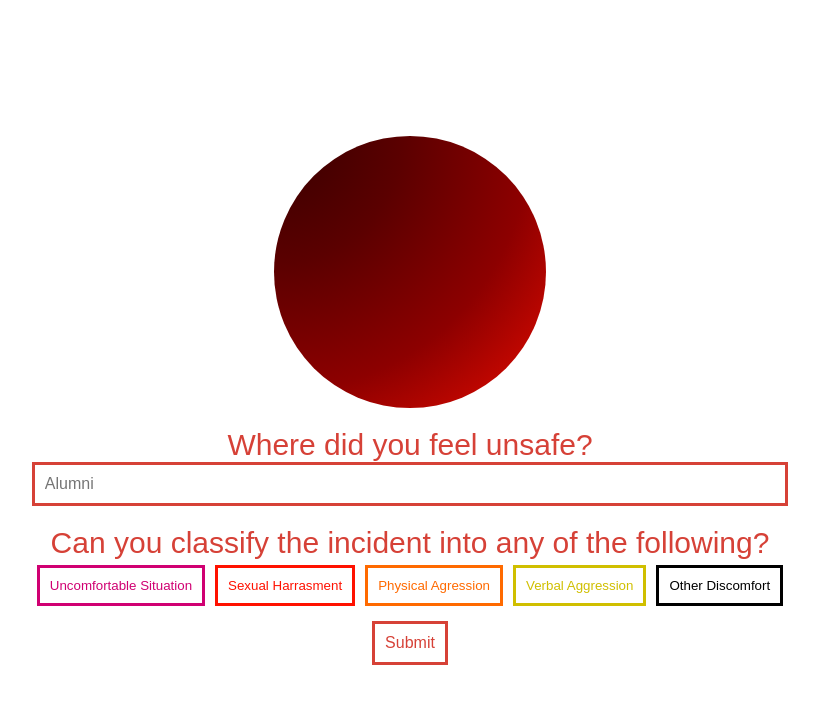
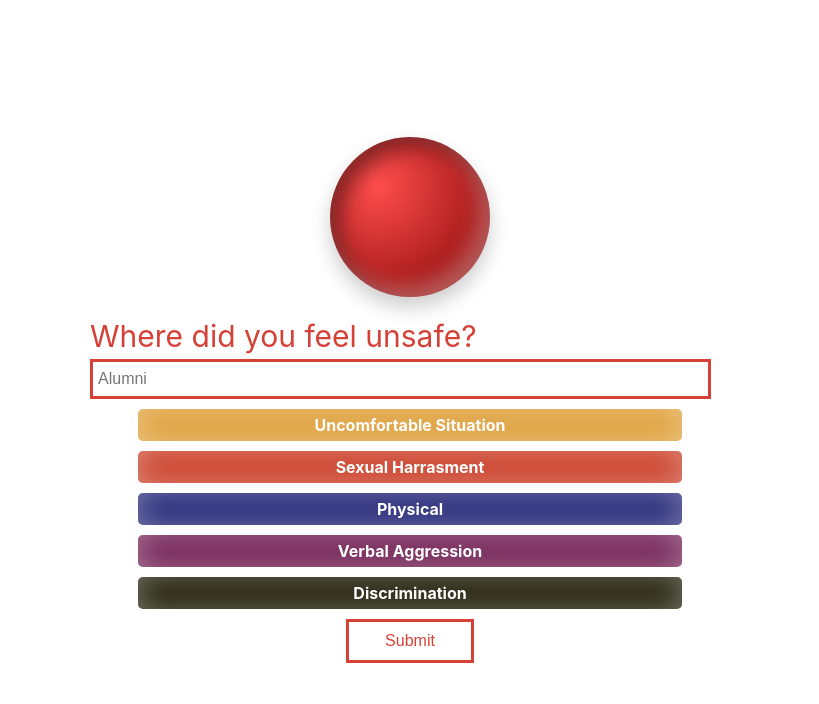
Before and after one commit to glarrainv/RedReport, a React (Vite) app in the folder client/: page / in a window 1280 px wide. Shown: the top 704 px of the page, without its empty margins (230-1049 px from the left). Built offline with nearby package versions, Linux system fonts and the light colour scheme.

Commit message:
Redesign

```diff
--- a/client/src/App.css
+++ /dev/null
@@ -1,42 +0,0 @@
-#root {
-  max-width: 1280px;
-  margin: 0 auto;
-  padding: 0.5rem;
-  text-align: center;
-}
-
-.logo {
-  height: 6em;
-  padding: 1.5em;
-  will-change: filter;
-  transition: filter 300ms;
-}
-.logo:hover {
-  filter: drop-shadow(0 0 2em #646cffaa);
-}
-.logo.react:hover {
-  filter: drop-shadow(0 0 2em #61dafbaa);
-}
-
-@keyframes logo-spin {
-  from {
-    transform: rotate(0deg);
-  }
-  to {
-    transform: rotate(360deg);
-  }
-}
-
-@media (prefers-reduced-motion: no-preference) {
-  a:nth-of-type(2) .logo {
-    animation: logo-spin infinite 20s linear;
-  }
-}
-
-.card {
-  padding: 2em;
-}
-
-.read-the-docs {
-  color: #888;
-}
--- a/client/src/Map.tsx
+++ b/client/src/Map.tsx
@@ -1,5 +1,4 @@
 import L from "leaflet";
-import "./App.css";
 import { useEffect, useRef, useState } from "react";
 import "leaflet/dist/leaflet.css";
 import { MaptilerLayer } from "@maptiler/leaflet-maptilersdk";
@@ -109,25 +108,25 @@ function ReactMap() {
       }
       var TypeColor;
       if (point.Type == 0) {
-        TypeColor = "#d00072";
+        TypeColor = "#de9e36";
         NDHalls[point.Dorm][2][0]++;
       } else if (point.Type == 1) {
-        TypeColor = "#ff1100";
+        TypeColor = "#ca3c25";
         NDHalls[point.Dorm][2][1]++;
       } else if (point.Type == 2) {
-        TypeColor = "#ff6a00";
+        TypeColor = "#701d52";
         NDHalls[point.Dorm][2][2]++;
       } else if (point.Type == 3) {
-        TypeColor = "#d0bf00";
+        TypeColor = "#212475";
         NDHalls[point.Dorm][2][3]++;
       } else if (point.Type == 4) {
-        TypeColor = "#000000";
+        TypeColor = "#1d1a05";
         NDHalls[point.Dorm][2][4]++;
       }
       L.circle(NDHalls[point.Dorm][0], {
         color: TypeColor,
         fillColor: TypeColor,
-        fillOpacity: 0.1,
+        fillOpacity: 0,
         radius: 5 * HallNum,
       }).addTo(mapRef.current!);
     });
@@ -143,11 +142,11 @@ function ReactMap() {
         .addTo(mapRef.current!)
         .bindPopup(
           `<h3>${hall}</h3>
-          <p><b>Uncomfortable situation:</b> ${NDHalls[hall][2][0]} </br>
+          <p><b>Uncomfortable Situation:</b> ${NDHalls[hall][2][0]} </br>
           <b>Sexual Harrasment:</b> ${NDHalls[hall][2][1]} </br>
           <b>Physical Agression:</b> ${NDHalls[hall][2][2]} </br>
           <b>Verbal Aggression:</b> ${NDHalls[hall][2][3]} </br>
-          <b>Other Discomfort:</b> ${NDHalls[hall][2][4]} </p>`
+          <b>Discrimination:</b> ${NDHalls[hall][2][4]} </p>`
         );
     });
   }, [Points]);
--- a/client/src/SelectHall.tsx
+++ b/client/src/SelectHall.tsx
@@ -1,5 +1,4 @@
 import { useState } from "react";
-import "./App.css";
 import React from "react";
 import { useNavigate } from "react-router-dom";
 
@@ -115,7 +114,7 @@ function App() {
   };
   return (
     <>
-      <div className="circle"></div>
+      <div className="circle largec"></div>
       <div className="autocomplete">
         <label htmlFor="report">Where did you feel unsafe?</label>
         <input
@@ -130,54 +129,52 @@ function App() {
         <div id="list" className="autocomplete-items"></div>
       </div>
       <div className="autocomplete">
-        <label htmlFor="report">
-          Can you classify the incident into any of the following?
-        </label>
-        <div id="type">
-          <button
-            className="purple"
+        <div id="type" className="col">
+          <h3
+            className="button yellow disc"
             onClick={() => {
               SetType(0);
             }}
           >
             Uncomfortable Situation
-          </button>
-          <button
-            className="red"
+          </h3>
+          <h3
+            className="button red disc"
             onClick={() => {
               SetType(1);
             }}
           >
             Sexual Harrasment
-          </button>
-          <button
-            className="orange"
+          </h3>
+          <h3
+            className="button blue disc"
             onClick={() => {
               SetType(2);
             }}
           >
-            Physical Agression
-          </button>
-          <button
-            className="yellow"
+            Physical
+          </h3>
+
+          <h3
+            className="button purple disc"
             onClick={() => {
               SetType(3);
             }}
           >
             Verbal Aggression
-          </button>
-          <button
-            className="black"
+          </h3>
+          <h3
+            className="button black disc"
             onClick={() => {
               SetType(4);
             }}
           >
-            Other Discomfort
-          </button>
+            Discrimination
+          </h3>
         </div>
       </div>
       <button
-        className="submit"
+        className="submit button"
         onClick={() => {
           addData(Hall);
         }}
--- a/client/src/index.css
+++ b/client/src/index.css
@@ -1,7 +1,11 @@
+/* Structure */
+
 :root {
   font-family: Inter, system-ui, Avenir, Helvetica, Arial, sans-serif;
   line-height: 1.5;
   font-weight: 400;
+  width: 50vw;
+  margin-left: 25vw;
   color-scheme: light dark;
   color: rgba(255, 255, 255, 0.87);
   background-color: #fff;
@@ -12,20 +16,10 @@
   -moz-osx-font-smoothing: grayscale;
 }
 
-a {
-  font-weight: 500;
-  color: #646cff;
-  text-decoration: inherit;
-}
-a:hover {
-  color: #535bf2;
-}
-
 body {
   margin: 0;
   display: flex;
   place-items: center;
-  min-width: 320px;
   min-height: 100vh;
 }
 
@@ -33,96 +27,57 @@ h1 {
   font-size: 3.2em;
   line-height: 1.1;
 }
-
-.submit {
-  border: 3px solid #d64137;
-  background-color: #fff;
-  color: #d64137;
-  padding: 10px;
-  font-size: 16px;
-  outline: hidden;
-  margin-top: 10px;
-}
-button {
-  transition: padding 0.2s linear;
-  padding: 10px;
-}
-button:hover {
-  transform-origin: center center;
-  padding: 13px;
+.col {
+  position: relative;
+  display: block;
 }
 
-.submit:hover {
-  border: 3px solid #d64137;
-  background-color: #fff;
-  color: #d64137;
-  font-size: 16px;
-  outline: hidden;
-}
+/* Auto complete */
 
-@media (prefers-color-scheme: light) {
-  :root {
-    color: #213547;
-    background-color: #ffffff;
-  }
-  a:hover {
-    color: #747bff;
-  }
-}
-* {
-  box-sizing: border-box;
-}
-body {
-  font: 16px Arial;
-}
 .autocomplete {
-  /*the container must be positioned relative:*/
-  margin-top: 20px;
   position: relative;
   display: inline-flexbox;
+  width: 50vw;
 }
 input {
   border: 3px solid #d64137;
   background-color: #fff;
   color: #d64137;
-  padding: 10px;
   font-size: 16px;
 }
 input[type="text"] {
   background-color: #fff;
   color: #d64137;
+  width: 95%;
+  height: 2rem;
   outline: none;
-  width: 100%;
+  padding-left: 5px;
 }
 .autocomplete-items {
+  width: 50vw;
+  border: 3px solid #d64137;
+  border: none;
   position: absolute;
-  border: 3px solid #d64137;
-  border-bottom: none;
-  border-top: none;
   z-index: 2;
-  /*position the autocomplete items to be the same width as the container:*/
-  top: 100%;
-  left: 0;
-  right: 0;
 }
 .autocomplete-items div {
-  padding: 10px;
+  width: 47.6vw;
   cursor: pointer;
   color: #d64137;
   background-color: #fff;
   border-bottom: 3px solid #d64137;
+  border-right: 3px solid #d64137;
+  border-left: 3px solid #d64137;
   z-index: 3;
+  line-height: 2rem;
+  height: 2rem;
+  padding-left: 5px;
 }
-#type button {
-  margin: 5px;
-  z-index: 2 !important;
-}
+
 .autocomplete-items div:hover {
-  /*when hovering an item:*/
   background-color: #e9e9e9;
 }
 .autocomplete-active {
-  /*when navigating through the items using the arrow keys:*/
   background-color: DodgerBlue !important;
   color: #ffffff;
 }
@@ -131,21 +86,106 @@ label {
   text-align: center;
   color: #d64137;
 }
+
+/* Circle design */
+
 .circle {
   justify-content: center;
   margin: auto;
   border-radius: 50%;
-  display: flex;
-  width: 17rem;
-  height: 17rem;
-  background: radial-gradient(
-    circle at left top,
-    rgb(54, 0, 0) 0,
-    rgb(91, 0, 0),
-    rgb(141, 0, 0),
-    rgb(229, 11, 0) 100%
-  );
+  box-shadow: inset -10px -10px 20px rgba(255, 255, 255, 0.3),
+    inset 10px 10px 20px rgba(0, 0, 0, 0.4), 0 10px 20px rgba(0, 0, 0, 0.2);
+  transition: transform 0.5s ease-in-out, box-shadow 0.7s ease-in-out;
 }
+
+.circle:hover {
+  box-shadow: inset -10px -10px 20px rgb(0, 0, 0);
+  transform: scale(1.2);
+}
+
+.largec {
+  width: 10rem;
+  height: 10rem;
+  margin-bottom: 1.1rem;
+  background-color: transparent;
+  background: radial-gradient(circle at 30% 30%, #ff4d4d, #7c0101);
+}
+.smallc {
+  width: 3rem;
+  height: 3rem;
+  margin-top: 1.1rem !important;
+}
+
+/* Buttons */
+
+.button {
+  cursor: pointer;
+  transition: transform 0.5s ease-in-out;
+}
+.button:hover {
+  transform: scale(1.1);
+}
+.button:focus {
+  transform: scale(1.1);
+}
+
+/* Discomfort */
+
+.disc {
+  color: white;
+  border: none;
+  border-radius: 5px;
+  box-shadow: inset 0px 0px 30px rgba(255, 255, 255, 0.406);
+  width: 85%;
+  transform-origin: center;
+  height: 2rem;
+  margin: 10px 0px 10px 7.5%;
+  line-height: 2rem;
+  font-size: 1rem;
+  text-align: center;
+  transition: box-shadow 0.4s ease-in-out, transform 0.5s ease-in-out !important;
+}
+.disc:hover {
+  box-shadow: inset 0px 0px 40px rgb(0, 0, 0);
+}
+
+/* Submits */
+
+.submit {
+  border: 3px solid #d64137;
+  background-color: #fff;
+  color: #d64137;
+  padding: 10px;
+  font-size: 16px;
+  width: 20%;
+  outline: hidden;
+  margin-left: 40%;
+}
+
+/* Colors */
+
+.yellow {
+  background: radial-gradient(circle at 30% 30%, #de9e36, #de9e36);
+  border: none;
+}
+
+.red {
+  background: radial-gradient(circle at 30% 30%, #ca3c25, #ca3c25);
+  border: none;
+}
+.purple {
+  background: radial-gradient(circle at 30% 30%, #701d52, #701d52);
+  border: none;
+}
+.blue {
+  background: radial-gradient(circle at 30% 30%, #212475, #212475);
+  border: none;
+}
+.black {
+  background: radial-gradient(circle at 30% 30%, #1d1a05, #1d1a05);
+  border: none;
+}
+/* Map */
 
 #map {
   margin: auto;
@@ -153,66 +193,3 @@ label {
   width: 75vw;
   z-index: 1;
 }
-.purple {
-  cursor: pointer;
-  color: #d00072;
-  background-color: #fff;
-  border: 3px solid #d00072;
-}
-.purple:focus {
-  cursor: pointer;
-  color: #fff;
-  background-color: #d00072;
-  border: 3px solid #d00072;
-}
-.red {
-  cursor: pointer;
-  color: #ff1100;
-  background-color: #fff;
-  border: 3px solid #ff1100;
-}
-.red:focus {
-  cursor: pointer;
-  color: #fff;
-  background-color: #ff1100;
-  border: 3px solid #ff1100;
-}
-
-.orange {
-  cursor: pointer;
-  color: #ff6a00;
-  background-color: #fff;
-  border: 3px solid #ff6a00;
-}
-.orange:focus {
-  cursor: pointer;
-  color: #fff;
-  background-color: #ff6a00;
-  border: 3px solid #ff6a00;
-}
-
-.yellow {
-  cursor: pointer;
-  color: #d0bf00;
-  background-color: #fff;
-  border: 3px solid #d0bf00;
-}
-.yellow:focus {
-  cursor: pointer;
-  color: #fff;
-  background-color: #d0bf00;
-  border: 3px solid #d0bf00;
-}
-
-.black {
-  cursor: pointer;
-  color: #000000;
-  background-color: #fff;
-  border: 3px solid #000000;
-}
-.black:focus {
-  cursor: pointer;
-  color: #fff;
-  background-color: #000000;
-  border: 3px solid #000000;
-}
```
